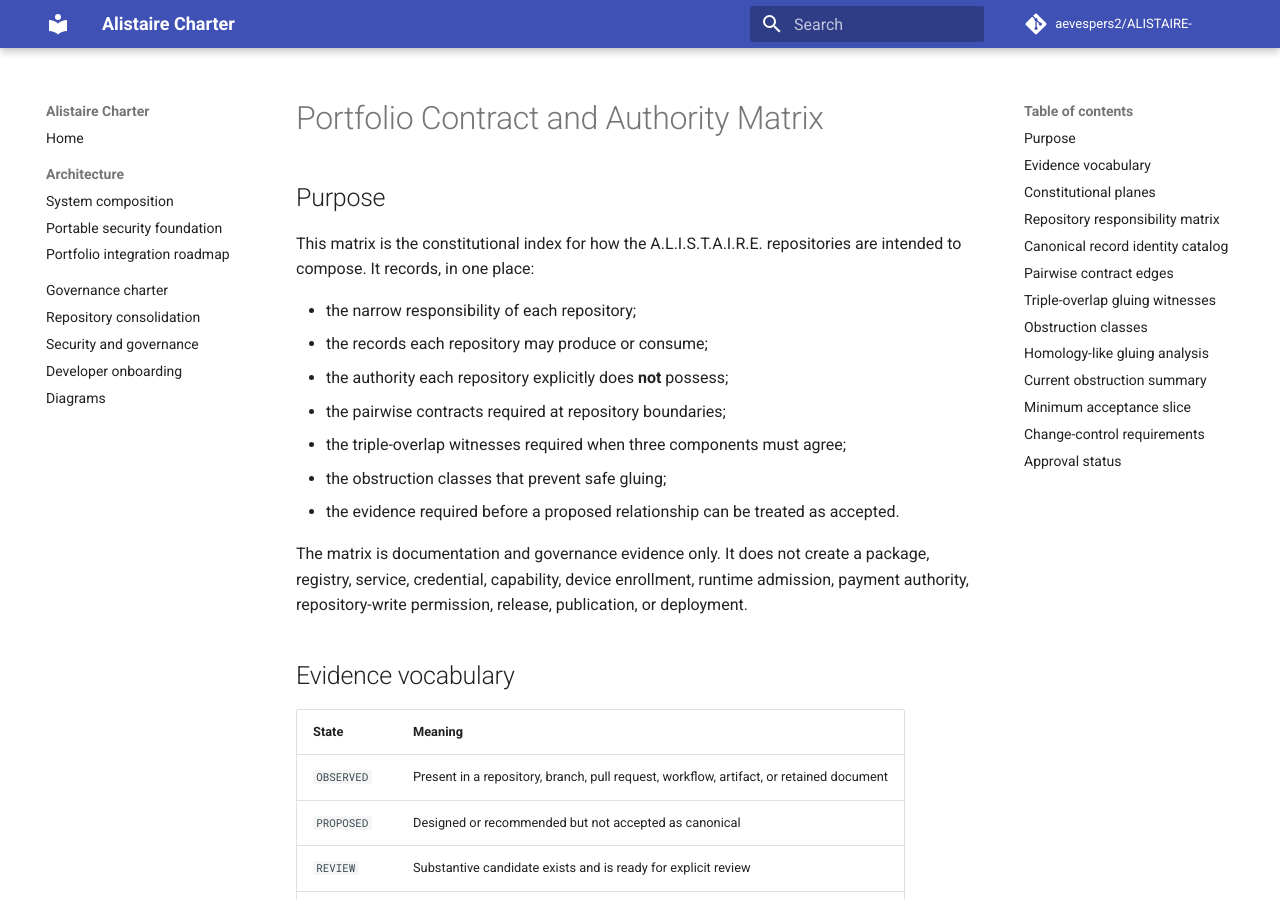
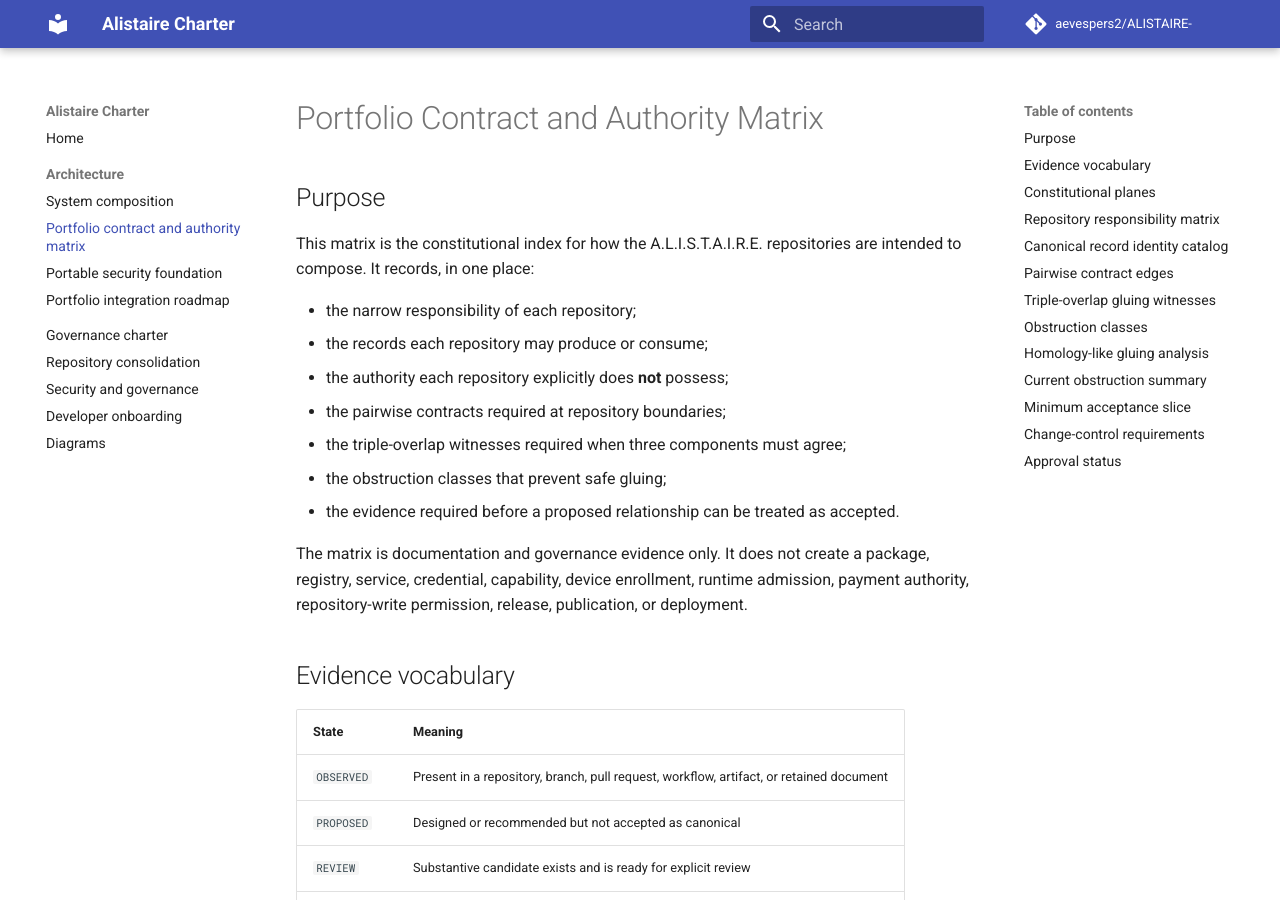
Before and after one commit to aevespers2/ALISTAIRE-, an MkDocs documentation site: the page built from docs/portfolio-contract-authority-matrix.md, in a window 1280 px wide and 900 px high. Built offline with MkDocs 1.6.1 and Material for MkDocs 9.7.7, drawn with Linux system fonts in a browser that asks for light colours; comment, search, counter and statistics services are not loaded.

Commit message:
docs: add portfolio contract matrix to navigation

```diff
--- a/mkdocs.yml
+++ b/mkdocs.yml
@@ -14,6 +14,7 @@ nav:
   - Home: index.md
   - Architecture:
       - System composition: architecture.md
+      - Portfolio contract and authority matrix: portfolio-contract-authority-matrix.md
       - Portable security foundation: portable-security-foundation.md
       - Portfolio integration roadmap: portfolio-integration-roadmap.md
   - Governance charter: governance-charter.md
```
